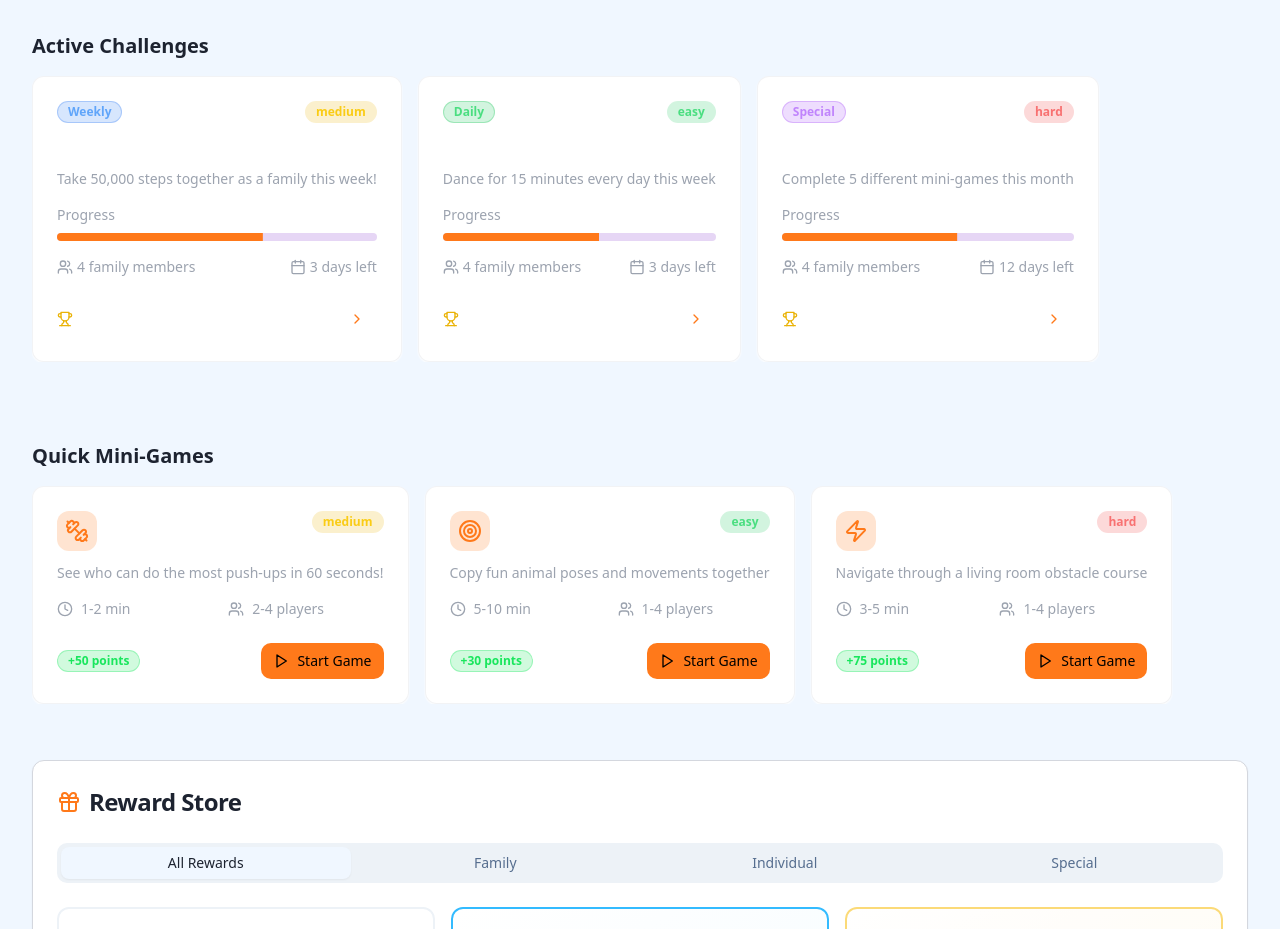
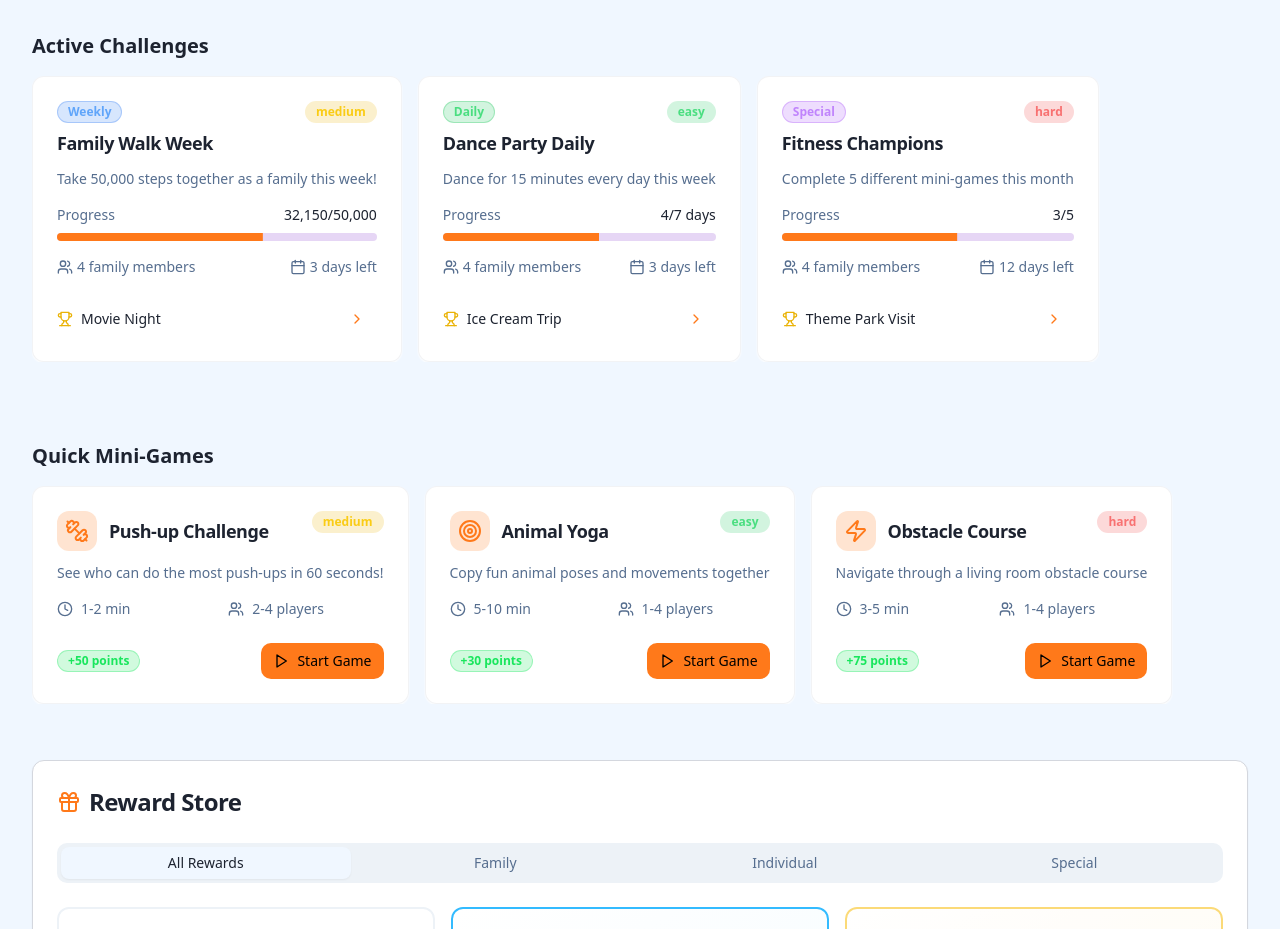
Before and after one commit to adjones29/family-move-play, a React (Vite) app: page / in a window 1280 px wide. Shown: the part 1120-2049 px from the top of the page. Built offline with nearby package versions, Linux system fonts and the light colour scheme.

Commit message:
Update card titles for readability
Update text colors for mini game and challenge card titles to improve readability.

```diff
--- a/src/components/ChallengeCard.tsx
+++ b/src/components/ChallengeCard.tsx
@@ -52,23 +52,23 @@ export const ChallengeCard = ({
             {difficulty}
           </Badge>
         </div>
-        <CardTitle className="text-lg text-white">{title}</CardTitle>
+        <CardTitle className="text-lg text-card-foreground">{title}</CardTitle>
       </CardHeader>
 
       <CardContent className="space-y-4">
-        <p className="text-sm text-gray-400">{description}</p>
+        <p className="text-sm text-muted-foreground">{description}</p>
 
         <div className="space-y-2">
           <div className="flex justify-between text-sm">
-            <span className="text-gray-400">Progress</span>
-            <span className="font-medium text-white">
+            <span className="text-muted-foreground">Progress</span>
+            <span className="font-medium text-card-foreground">
               {type === "daily" ? `${progress}/${totalGoal} days` : `${progress.toLocaleString()}/${totalGoal.toLocaleString()}`}
             </span>
           </div>
           <Progress value={progressPercentage} className="h-2" />
         </div>
 
-        <div className="flex justify-between items-center text-sm text-gray-400">
+        <div className="flex justify-between items-center text-sm text-muted-foreground">
           <span className="flex items-center">
             <Users className="h-4 w-4 mr-1" />
             {participants} family members
@@ -82,7 +82,7 @@ export const ChallengeCard = ({
         <div className="flex items-center justify-between pt-2">
           <div className="flex items-center text-sm">
             <Trophy className="h-4 w-4 mr-2 text-yellow-500" />
-            <span className="font-medium text-white">{reward}</span>
+            <span className="font-medium text-card-foreground">{reward}</span>
           </div>
           <Button variant="ghost" size="sm" className="text-primary hover:text-primary/80">
             <ChevronRight className="h-4 w-4" />
--- a/src/components/MiniGameCard.tsx
+++ b/src/components/MiniGameCard.tsx
@@ -37,7 +37,7 @@ export const MiniGameCard = ({
             <div className="p-2 bg-primary/20 rounded-lg text-primary">
               {icon}
             </div>
-            <CardTitle className="text-lg text-white">{title}</CardTitle>
+            <CardTitle className="text-lg text-card-foreground">{title}</CardTitle>
           </div>
           <Badge className={difficultyColors[difficulty]} variant="secondary">
             {difficulty}
@@ -46,14 +46,14 @@ export const MiniGameCard = ({
       </CardHeader>
 
       <CardContent className="space-y-4">
-        <p className="text-sm text-gray-400">{description}</p>
+        <p className="text-sm text-muted-foreground">{description}</p>
 
         <div className="grid grid-cols-2 gap-4 text-sm">
-          <div className="flex items-center text-gray-400">
+          <div className="flex items-center text-muted-foreground">
             <Clock className="h-4 w-4 mr-2" />
             <span>{duration}</span>
           </div>
-          <div className="flex items-center text-gray-400">
+          <div className="flex items-center text-muted-foreground">
             <Users className="h-4 w-4 mr-2" />
             <span>{participants}</span>
           </div>
```
